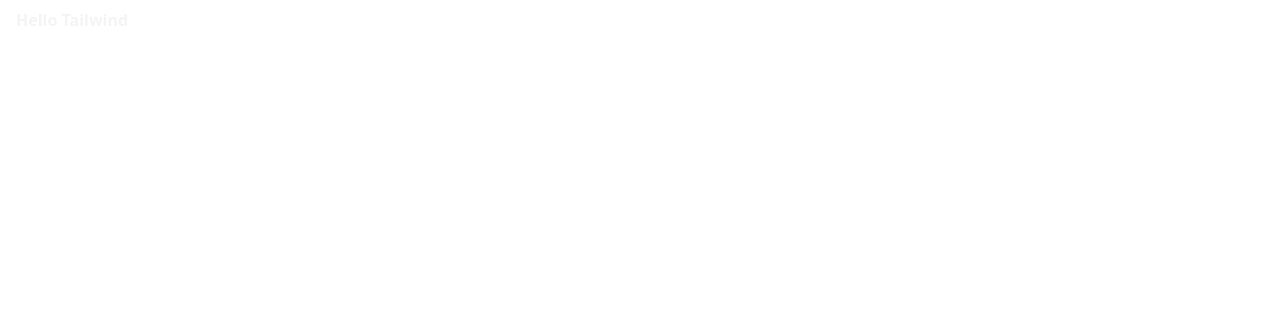
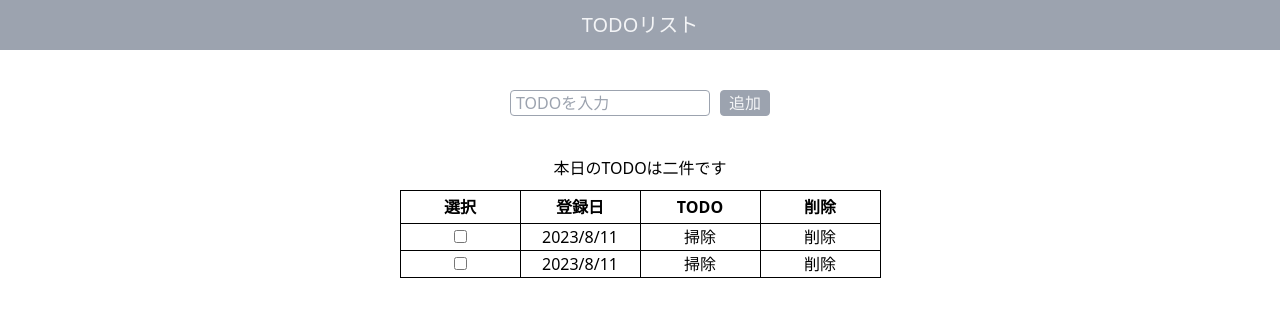
Before and after one commit to Masaki-KIhara/todo-list, a React (Create React App) app: page / in a window 1280 px wide. Shown: the top 310 px of the page. Built offline with nearby package versions, Linux system fonts and the light colour scheme.

Commit message:
画面作成

```diff
--- a/src/App.tsx
+++ b/src/App.tsx
@@ -1,8 +1,66 @@
 function App() {
+  const tableHeaderList = ["選択", "登録日", "TODO", "削除"];
+  const tableBodyList = [
+    { date: "2023/8/11", content: "掃除" },
+    { date: "2023/8/11", content: "掃除" },
+  ];
   return (
-    <button className="bg-red-500 text-white font-bold py-2 px-4 ">
-      Hello Tailwind
-    </button>
+    <>
+      <header className="border border-gray bg-gray p-[10px]">
+        <h1 className="text-center text-xl text-white">TODOリスト</h1>
+      </header>
+      <div className="flex gap-[10px] justify-center pt-10">
+        <input
+          className="pl-[5px] border border-gray rounded w-[200px]"
+          placeholder="TODOを入力"
+        />
+        <button className="border border-gray w-[50px] bg-gray text-white rounded">
+          追加
+        </button>
+      </div>
+      <p className="text-center pt-10">本日のTODOは二件です</p>
+      <div className="flex justify-center pt-[10px]">
+        <table>
+          <thead>
+            <tr>
+              {tableHeaderList.map((item) => {
+                return (
+                  <th className="bg-gray-100 px-3 py-1 border-[1px] border-gray-200">
+                    {item}
+                  </th>
+                );
+              })}
+            </tr>
+          </thead>
+          <tbody>
+            {tableBodyList.map((item, key) => {
+              return (
+                <tr key={key}>
+                  <td className="text-center max-w-[440px] min-w-[120px] border-[1px] border-gray-200">
+                    <input type="checkbox" />
+                  </td>
+                  <td className="max-w-[440px] px-[10px] min-w-[120px] border-[1px] border-gray-200 text-center break-all">
+                    {item.date}
+                  </td>
+                  <td className="max-w-[440px] px-[10px] min-w-[120px] border-[1px] border-gray-200 text-center break-all">
+                    {item.content}
+                  </td>
+                  <td className="max-w-[440px] px-[10px] min-w-[120px] border-[1px] border-gray-200 text-center break-all">
+                    <button
+                      onClick={() => {
+                        alert(`${key}`);
+                      }}
+                    >
+                      削除
+                    </button>
+                  </td>
+                </tr>
+              );
+            })}
+          </tbody>
+        </table>
+      </div>
+    </>
   );
 }
 
```
